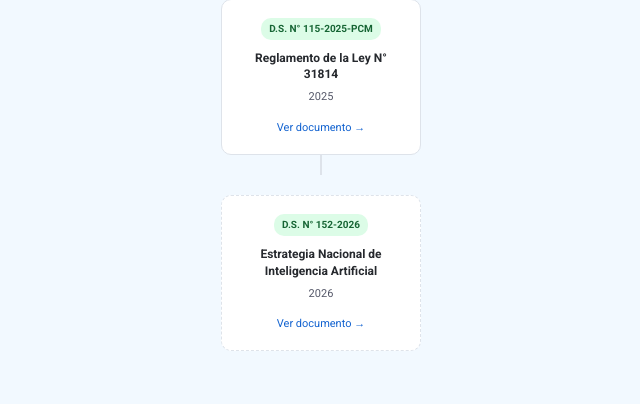
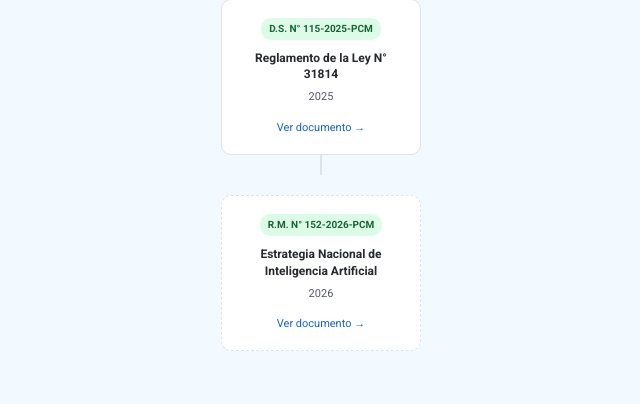
Before and after one commit to MreFernandoParedes/mre_ruta_ia_render, a Flask app: page /base-documentaria in a window 1280 px wide. Shown: the part 642-1046 px from the top of the page, without its empty margins (539-1179 px from the left). Run offline with Flask 3, Linux system fonts and the light colour scheme.

Commit message:
Corregir RM 152-2026-PCM en base documentaria

```diff
--- a/templates/base-documentaria.html
+++ b/templates/base-documentaria.html
@@ -55,10 +55,10 @@
               <ul>
                 <li>
                   <div class="tree-node tree-node-leaf">
-                    <span class="tree-badge tree-badge-ds">D.S. N° 152-2026</span>
+                    <span class="tree-badge tree-badge-ds">R.M. N° 152-2026-PCM</span>
                     <div class="tree-titulo">Estrategia Nacional de Inteligencia Artificial</div>
                     <div class="tree-anio">2026</div>
-                    <a href="https://rreeperu365-my.sharepoint.com/:b:/r/personal/fparedesa_rree_gob_pe/Documents/Documentos/El%20Peruano/estrategia-nacional-ia-decreto-supremo-n-152-2026-2511535-1.PDF?csf=1&web=1&e=C3ilw2" target="_blank" class="tree-doc-link">Ver documento &rarr;</a>
+                    <a href="https://rreeperu365-my.sharepoint.com/:b:/r/personal/fparedesa_rree_gob_pe/Documents/Documentos/El%20Peruano/estrategia-nacional-ia-resolucion-ministerial-n-152-2026-2511535-1.PDF?csf=1&web=1&e=a4t4C2" target="_blank" class="tree-doc-link">Ver documento &rarr;</a>
                   </div>
                 </li>
               </ul>
```
